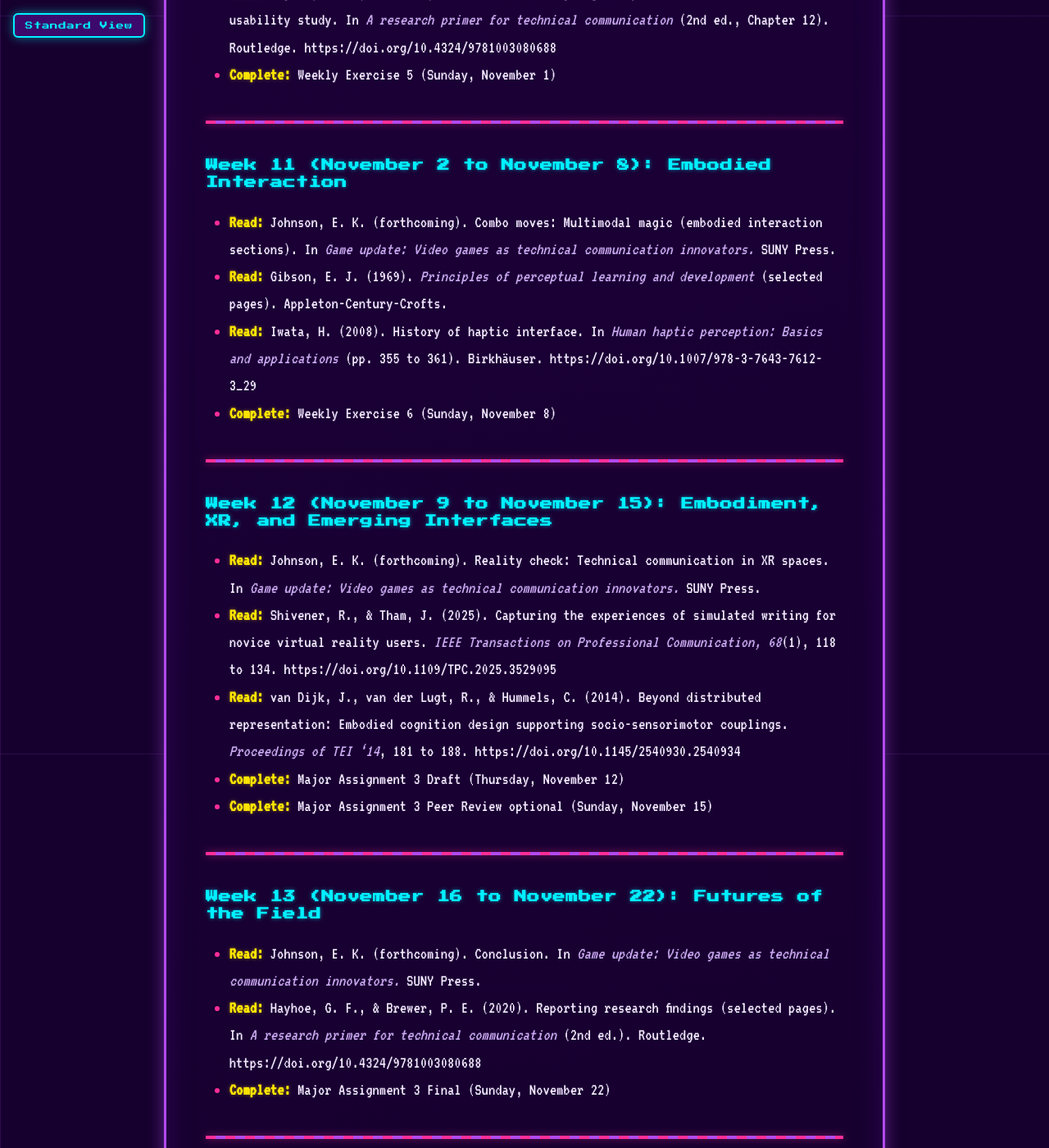
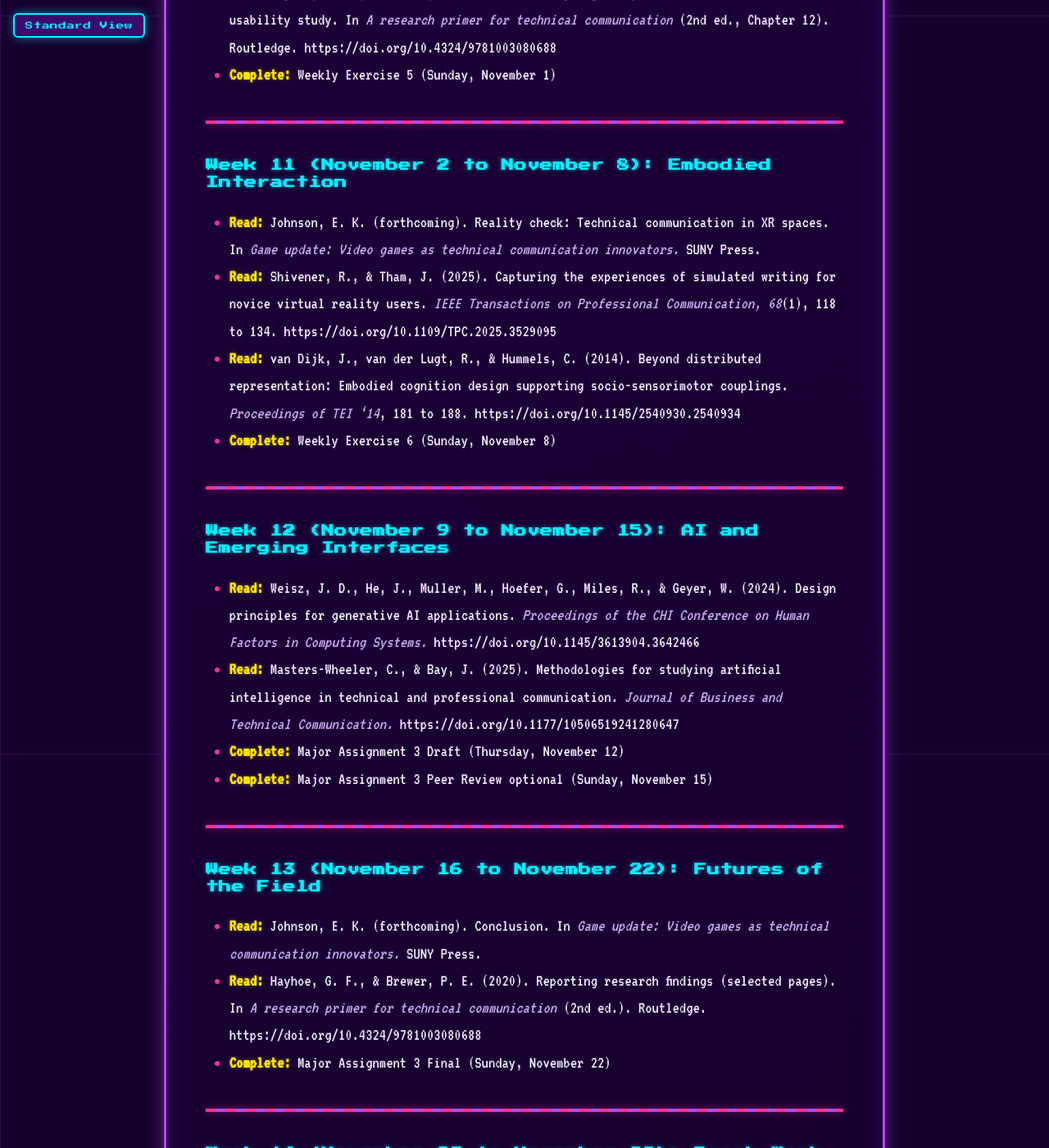
Before and after one commit to ekjphd/TCandGames, a Jekyll site: the page built from index.md, in a window 1280 px wide and 1400 px high, scrolled down 4481 px. Shown: the whole window at 82% size. Built offline with Jekyll 4.4.1, drawn with Linux system fonts in a browser that asks for light colours; our own code applies the rules of GitHub Pages for plain Markdown files.

Commit message:
Restore Week 11 XR readings and Week 12 AI week per instructor revision
The instructor's revised schedule keeps the Embodied Interaction heading
for Week 11 with the XR readings (Reality check, Shivener & Tham,
van Dijk) and makes Week 12 AI and Emerging Interfaces (Weisz et al.;
Masters-Wheeler & Bay). The Simple Syllabus export predated this change;
Simple Syllabus itself is being updated to match.

Co-Authored-By: Claude Fable 5 <noreply@anthropic.com>

```diff
--- a/index.md
+++ b/index.md
@@ -103,18 +103,17 @@
 
 ### Week 11 (November 2 to November 8): Embodied Interaction
 
-- **Read:** Johnson, E. K. (forthcoming). Combo moves: Multimodal magic (embodied interaction sections). In *Game update: Video games as technical communication innovators.* SUNY Press.
-- **Read:** Gibson, E. J. (1969). *Principles of perceptual learning and development* (selected pages). Appleton-Century-Crofts.
-- **Read:** Iwata, H. (2008). History of haptic interface. In *Human haptic perception: Basics and applications* (pp. 355 to 361). Birkhäuser. https://doi.org/10.1007/978-3-7643-7612-3_29
+- **Read:** Johnson, E. K. (forthcoming). Reality check: Technical communication in XR spaces. In *Game update: Video games as technical communication innovators.* SUNY Press.
+- **Read:** Shivener, R., & Tham, J. (2025). Capturing the experiences of simulated writing for novice virtual reality users. *IEEE Transactions on Professional Communication, 68*(1), 118 to 134. https://doi.org/10.1109/TPC.2025.3529095
+- **Read:** van Dijk, J., van der Lugt, R., & Hummels, C. (2014). Beyond distributed representation: Embodied cognition design supporting socio-sensorimotor couplings. *Proceedings of TEI '14*, 181 to 188. https://doi.org/10.1145/2540930.2540934
 - **Complete:** Weekly Exercise 6 (Sunday, November 8)
 
 ---
 
-### Week 12 (November 9 to November 15): Embodiment, XR, and Emerging Interfaces
+### Week 12 (November 9 to November 15): AI and Emerging Interfaces
 
-- **Read:** Johnson, E. K. (forthcoming). Reality check: Technical communication in XR spaces. In *Game update: Video games as technical communication innovators.* SUNY Press.
-- **Read:** Shivener, R., & Tham, J. (2025). Capturing the experiences of simulated writing for novice virtual reality users. *IEEE Transactions on Professional Communication, 68*(1), 118 to 134. https://doi.org/10.1109/TPC.2025.3529095
-- **Read:** van Dijk, J., van der Lugt, R., & Hummels, C. (2014). Beyond distributed representation: Embodied cognition design supporting socio-sensorimotor couplings. *Proceedings of TEI '14*, 181 to 188. https://doi.org/10.1145/2540930.2540934
+- **Read:** Weisz, J. D., He, J., Muller, M., Hoefer, G., Miles, R., & Geyer, W. (2024). Design principles for generative AI applications. *Proceedings of the CHI Conference on Human Factors in Computing Systems.* https://doi.org/10.1145/3613904.3642466
+- **Read:** Masters-Wheeler, C., & Bay, J. (2025). Methodologies for studying artificial intelligence in technical and professional communication. *Journal of Business and Technical Communication.* https://doi.org/10.1177/10506519241280647
 - **Complete:** Major Assignment 3 Draft (Thursday, November 12)
 - **Complete:** Major Assignment 3 Peer Review optional (Sunday, November 15)
 
```
